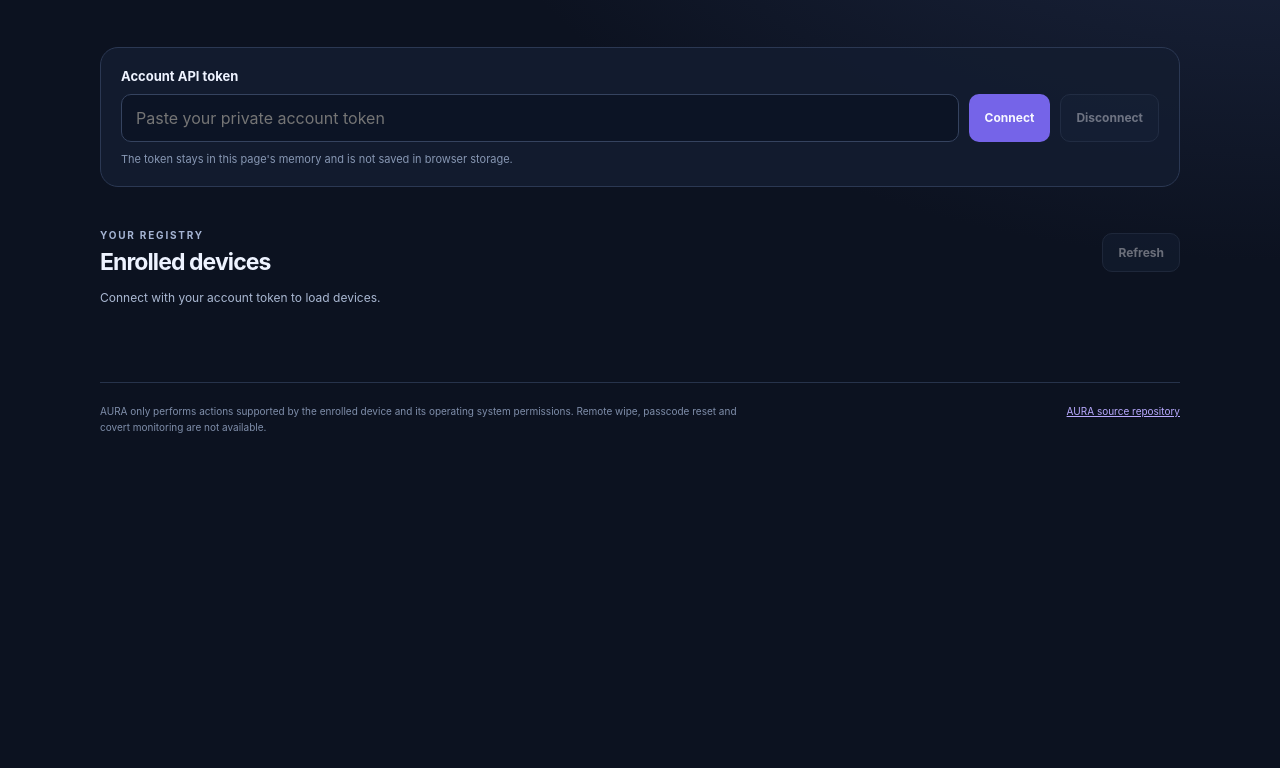
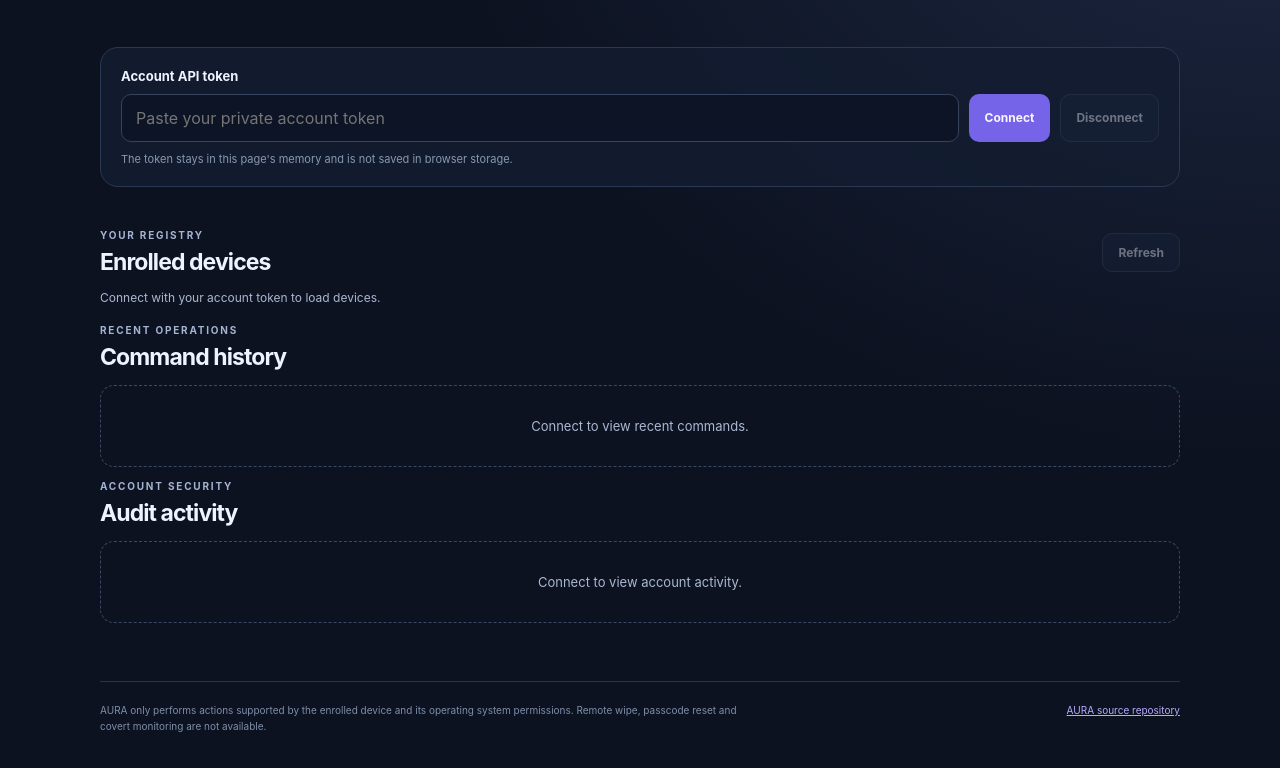
Before and after one commit to burstbrainconcepts/AURA, a website: page recovery-console/index.html in a window 1280 px wide. Shown: the part 282-1050 px from the top of the page. Before the commit the page ends 800 px from the top, so only its background shows below. Drawn offline with Linux system fonts and the light colour scheme; files that its build step writes are made by us from their sources; files whose address does not match are found by name.

Commit message:
feat(console): add command and audit activity panels

```diff
--- a/recovery-console/index.html
+++ b/recovery-console/index.html
@@ -47,6 +47,26 @@
       <div id="devices" class="device-grid"></div>
     </section>
 
+    <section class="activity-section">
+      <div class="section-heading">
+        <div>
+          <p class="eyebrow">RECENT OPERATIONS</p>
+          <h2>Command history</h2>
+        </div>
+      </div>
+      <div id="commands" class="activity-list"><p class="empty">Connect to view recent commands.</p></div>
+    </section>
+
+    <section class="activity-section">
+      <div class="section-heading">
+        <div>
+          <p class="eyebrow">ACCOUNT SECURITY</p>
+          <h2>Audit activity</h2>
+        </div>
+      </div>
+      <div id="audit" class="activity-list"><p class="empty">Connect to view account activity.</p></div>
+    </section>
+
     <footer>
       <p>AURA only performs actions supported by the enrolled device and its operating system permissions. Remote wipe, passcode reset and covert monitoring are not available.</p>
       <a href="https://github.com/burstbrainconcepts/AURA" target="_blank" rel="noopener noreferrer">AURA source repository</a>
```
